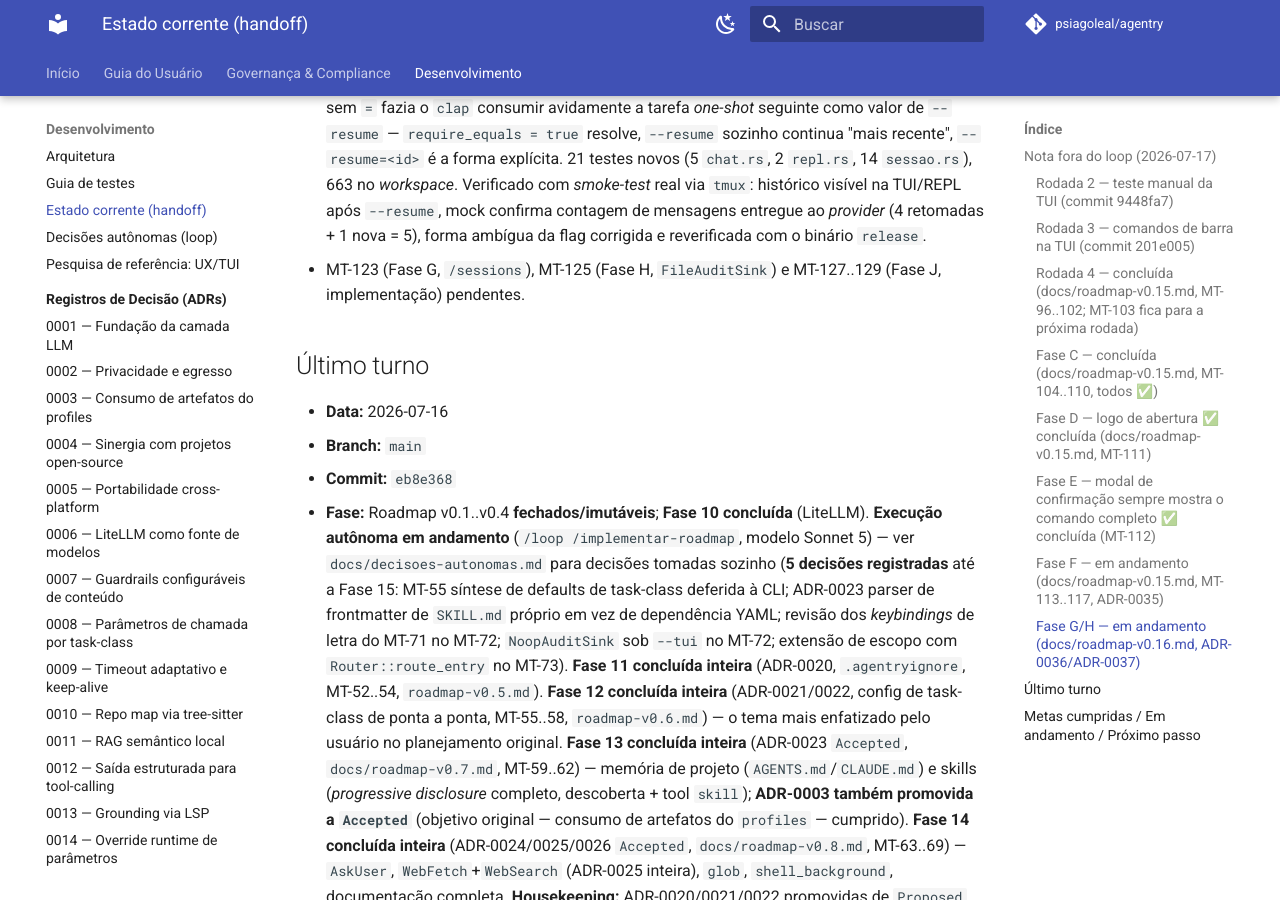
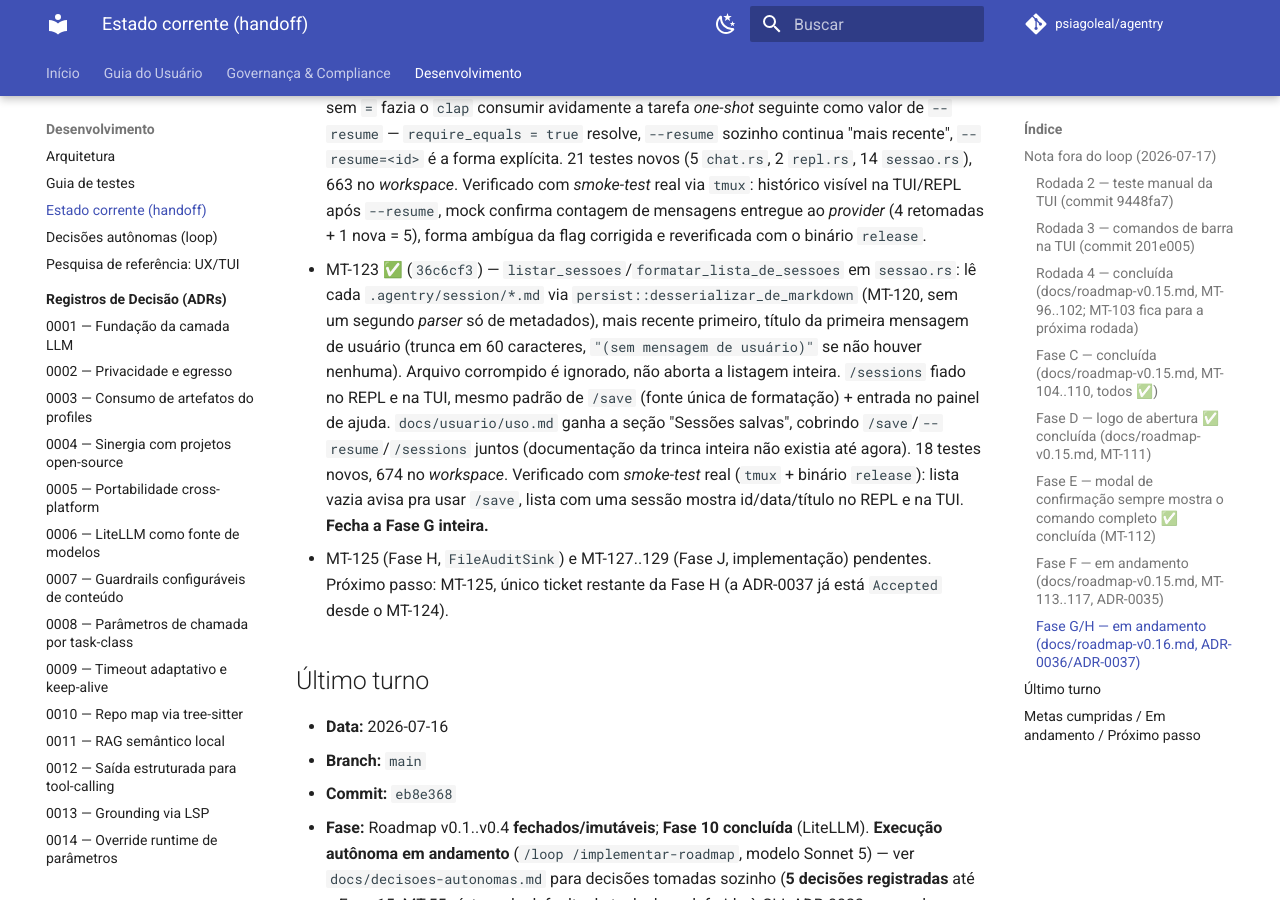
Before and after one commit to psiagoleal/agentry, an MkDocs documentation site: the page built from docs/CURRENT-STATE.md, in a window 1280 px wide and 900 px high, scrolled down 10190 px. Built offline with MkDocs 1.6.1 and Material for MkDocs 9.7.7, drawn with Linux system fonts in a browser that asks for light colours; comment, search, counter and statistics services are not loaded.

Commit message:
docs(handoff): marca MT-123 concluído (36c6cf3); fecha a Fase G inteira
Próximo passo: MT-125 (FileAuditSink), único ticket restante da Fase H.

{agente: Claude Code; modelo: claude-sonnet-5}

```diff
--- a/docs/CURRENT-STATE.md
+++ b/docs/CURRENT-STATE.md
@@ -389,8 +389,20 @@ persistente, RAG estendido a sessões salvas.
   *smoke-test* real via `tmux`: histórico visível na TUI/REPL após `--resume`, mock confirma
   contagem de mensagens entregue ao *provider* (4 retomadas + 1 nova = 5), forma ambígua da
   flag corrigida e reverificada com o binário `release`.
-- MT-123 (Fase G, `/sessions`), MT-125 (Fase H, `FileAuditSink`) e MT-127..129 (Fase J,
-  implementação) pendentes.
+- MT-123 ✅ (`36c6cf3`) — `listar_sessoes`/`formatar_lista_de_sessoes` em `sessao.rs`: lê cada
+  `.agentry/session/*.md` via `persist::desserializar_de_markdown` (MT-120, sem um segundo
+  *parser* só de metadados), mais recente primeiro, título da primeira mensagem de usuário
+  (trunca em 60 caracteres, `"(sem mensagem de usuário)"` se não houver nenhuma). Arquivo
+  corrompido é ignorado, não aborta a listagem inteira. `/sessions` fiado no REPL e na TUI,
+  mesmo padrão de `/save` (fonte única de formatação) + entrada no painel de ajuda.
+  `docs/usuario/uso.md` ganha a seção "Sessões salvas", cobrindo `/save`/`--resume`/`/sessions`
+  juntos (documentação da trinca inteira não existia até agora). 18 testes novos, 674 no
+  *workspace*. Verificado com *smoke-test* real (`tmux` + binário `release`): lista vazia
+  avisa pra usar `/save`, lista com uma sessão mostra id/data/título no REPL e na TUI.
+  **Fecha a Fase G inteira.**
+- MT-125 (Fase H, `FileAuditSink`) e MT-127..129 (Fase J, implementação) pendentes. Próximo
+  passo: MT-125, único ticket restante da Fase H (a ADR-0037 já está `Accepted` desde o
+  MT-124).
 
 ## Último turno
 
```
Also changed, not shown: docs/roadmap-v0.16.md (+8 -4 lines).
